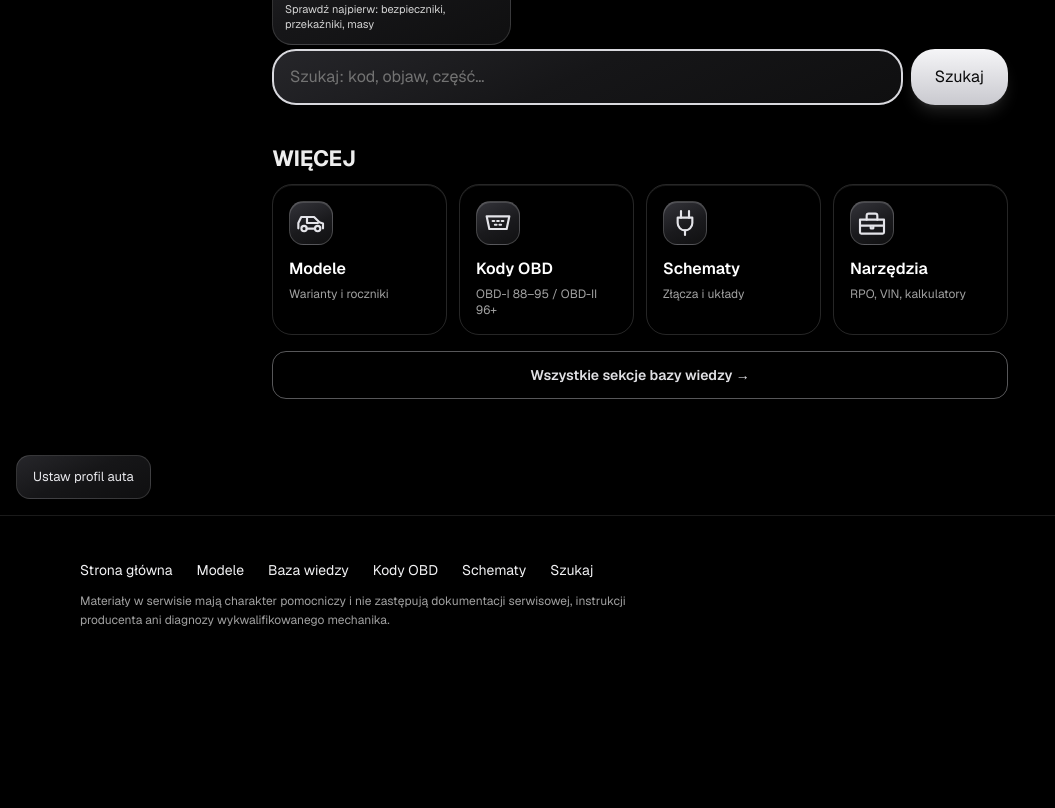
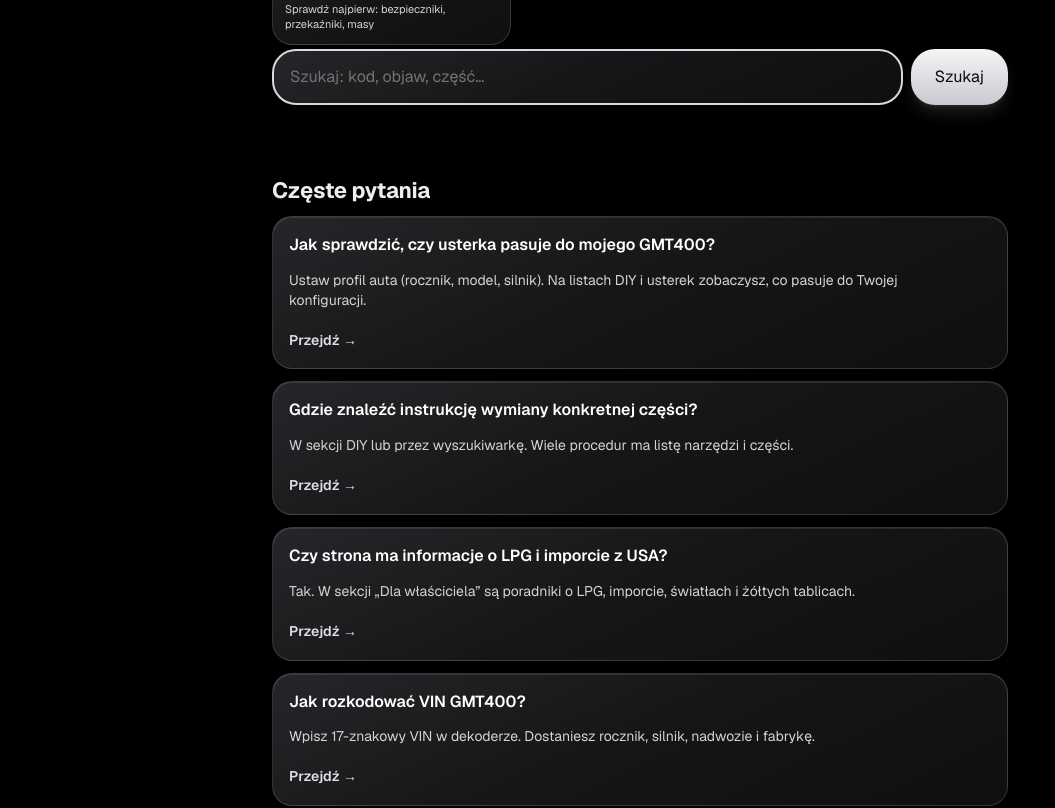
Before and after one commit to tsrc4mm9gg-netizen/gmt400-app, a Next.js app: page / in a window 1280 px wide. Shown: the part 2660-3468 px from the top of the page, without its empty margins (0-1055 px from the left). Before the commit the page ends 3335 px from the top, so only its background shows below. Built offline with nearby package versions, Linux system fonts and the light colour scheme.

Commit message:
feat: add FAQ section on homepage

```diff
--- /dev/null
+++ b/src/app/HomeFAQ.tsx
@@ -0,0 +1,45 @@
+import Link from 'next/link';
+
+const FAQ = [
+  {
+    q: 'Jak sprawdzić, czy usterka pasuje do mojego GMT400?',
+    a: 'Ustaw profil auta (rocznik, model, silnik). Na listach DIY i usterek zobaczysz, co pasuje do Twojej konfiguracji.',
+    href: '/moj-samochod',
+  },
+  {
+    q: 'Gdzie znaleźć instrukcję wymiany konkretnej części?',
+    a: 'W sekcji DIY lub przez wyszukiwarkę. Wiele procedur ma listę narzędzi i części.',
+    href: '/diy',
+  },
+  {
+    q: 'Czy strona ma informacje o LPG i imporcie z USA?',
+    a: 'Tak. W sekcji „Dla właściciela” są poradniki o LPG, imporcie, światłach i żółtych tablicach.',
+    href: '/dla-wlasciciela',
+  },
+  {
+    q: 'Jak rozkodować VIN GMT400?',
+    a: 'Wpisz 17-znakowy VIN w dekoderze. Dostaniesz rocznik, silnik, nadwozie i fabrykę.',
+    href: '/vin',
+  },
+];
+
+export default function HomeFAQ() {
+  return (
+    <section aria-labelledby="home-faq-title" className="px-4 pt-8">
+      <h2 id="home-faq-title" className="text-xl font-bold text-white">Częste pytania</h2>
+      <ul className="mt-3 space-y-3">
+        {FAQ.map((item, i) => (
+          <li key={i} className="rounded-2xl border border-white/15 bg-neutral-900 p-4">
+            <p className="font-semibold text-white">{item.q}</p>
+            <p className="mt-1 text-sm text-neutral-300">{item.a}</p>
+            {item.href && (
+              <Link href={item.href} className="mt-2 inline-block text-sm font-semibold text-silver-300 underline-offset-2 hover:underline">
+                Przejdź →
+              </Link>
+            )}
+          </li>
+        ))}
+      </ul>
+    </section>
+  );
+}
--- a/src/app/HomeHero.tsx
+++ b/src/app/HomeHero.tsx
@@ -12,6 +12,7 @@ import HomeProblems from './HomeProblems';
 import { useModelSelection } from './ModelSelectionContext';
 import { findBody } from '../lib/body-styles';
 import RecentlyViewed from './RecentlyViewed';
+import HomeFAQ from './HomeFAQ';
 import SymptomSearch from './SymptomSearch';
 
 export default function HomeHero() {
@@ -50,6 +51,7 @@ export default function HomeHero() {
       <OwnerEssentials />
       <HomeProblems />
       <div className="pt-1"><HomeSearch /></div>
+      <HomeFAQ />
       <CategoryGrid />
     </div>
   );
```
